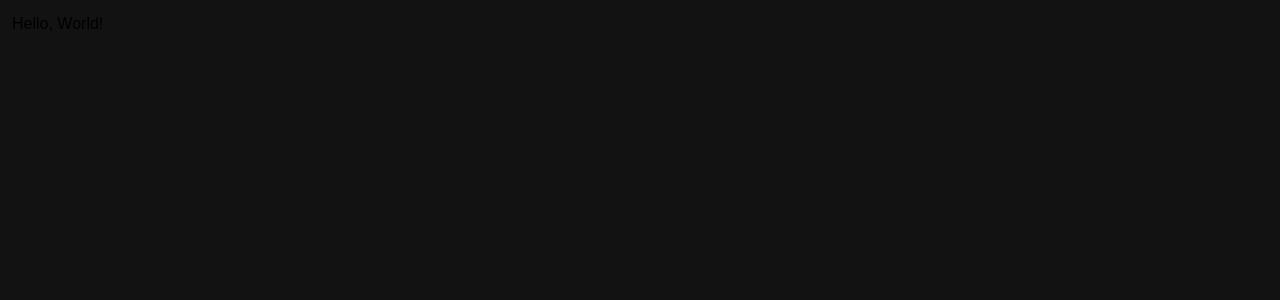
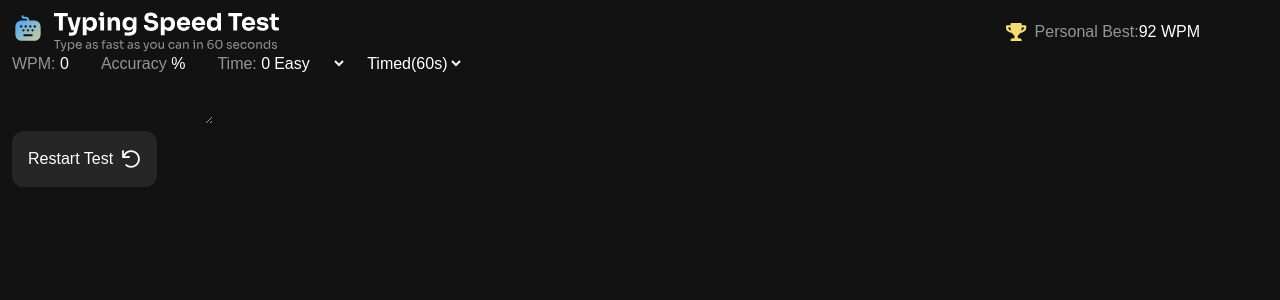
Before and after one commit to amiabl-programr/fm30hackathon_typing-speed, a React (Vite) app: page / in a window 1280 px wide. Shown: the top 300 px of the page. Built offline with nearby package versions, Linux system fonts and the light colour scheme.

Commit message:
feat: add basic project structure

```diff
--- a/src/App.css
+++ b/src/App.css
@@ -0,0 +1,7 @@
+@import "tailwindcss";
+
+@utility {
+  .stats {
+    @apply flex flex-col md:flex-row gap-4;
+  }
+}
--- a/src/App.tsx
+++ b/src/App.tsx
@@ -1,6 +1,80 @@
-
-
+import data from "../data.json";
+import logo_small from "./assets/images/logo-small.svg";
+import logo_large from "./assets/images/logo-large.svg";
+import personal_best from "./assets/images/icon-personal-best.svg";
+import restart from "./assets/images/icon-restart.svg";
 
 export default function App() {
-  return <div>Hello, World!</div>;
+  console.log(data);
+
+  return (
+    <>
+      <header className="flex justify-between ">
+        <div>
+          <img src={logo_small} className="md:hidden" alt="" />
+          <img src={logo_large} className="hidden md:inline" alt="" />
+        </div>
+
+        <div className="flex items-center gap-2">
+          <img src={personal_best} alt="" />
+          <div className="text-neutral-400">
+            <span className="hidden md:inline">Personal </span>
+            Best:
+            <span className="text-neutral-0">92 WPM</span>
+          </div>
+        </div>
+      </header>
+
+      <main className="">
+        <div>
+          <div className="flex flex-col lg:flex-row">
+            <div className="stats flex items-center gap-8">
+              <div>
+                <span className="text-neutral-400">WPM: </span>
+                <span className="text-neutral-0">0</span>
+              </div>
+              <div>
+                <span className="text-neutral-400">Accuracy </span>
+                <span className="text-neutral-0">%</span>
+              </div>
+              <div>
+                <span className="text-neutral-400">Time: </span>
+                <span className="text-neutral-0">0</span>
+              </div>
+            </div>
+
+            {/* difficulty */}
+            <div className="settings flex items-center gap-4">
+              <div>
+                <select name="difficulty" id="" className="text-neutral-0">
+                  <option value="Easy">Easy</option>
+                  <option value="Medium">Medium</option>
+                  <option value="Hard">Hard</option>
+                </select>
+              </div>
+
+              <div>
+                <select name="timer" id="" className="text-neutral-0">
+                  <option value="Timed">Timed(60s)</option>
+                  <option value="Passage">Passage</option>
+                </select>
+              </div>
+            </div>
+          </div>
+
+          {/* text area */}
+          <div>
+            <textarea name="" id=""></textarea>
+          </div>
+        </div>
+
+        <div>
+          <button className="bg-neutral-800 text-neutral-0 flex items-center gap-2 p-4 rounded-xl">
+            <span>Restart Test</span>
+            <img src={restart} alt="restart_icon" />
+          </button>
+        </div>
+      </main>
+    </>
+  );
 }
```
